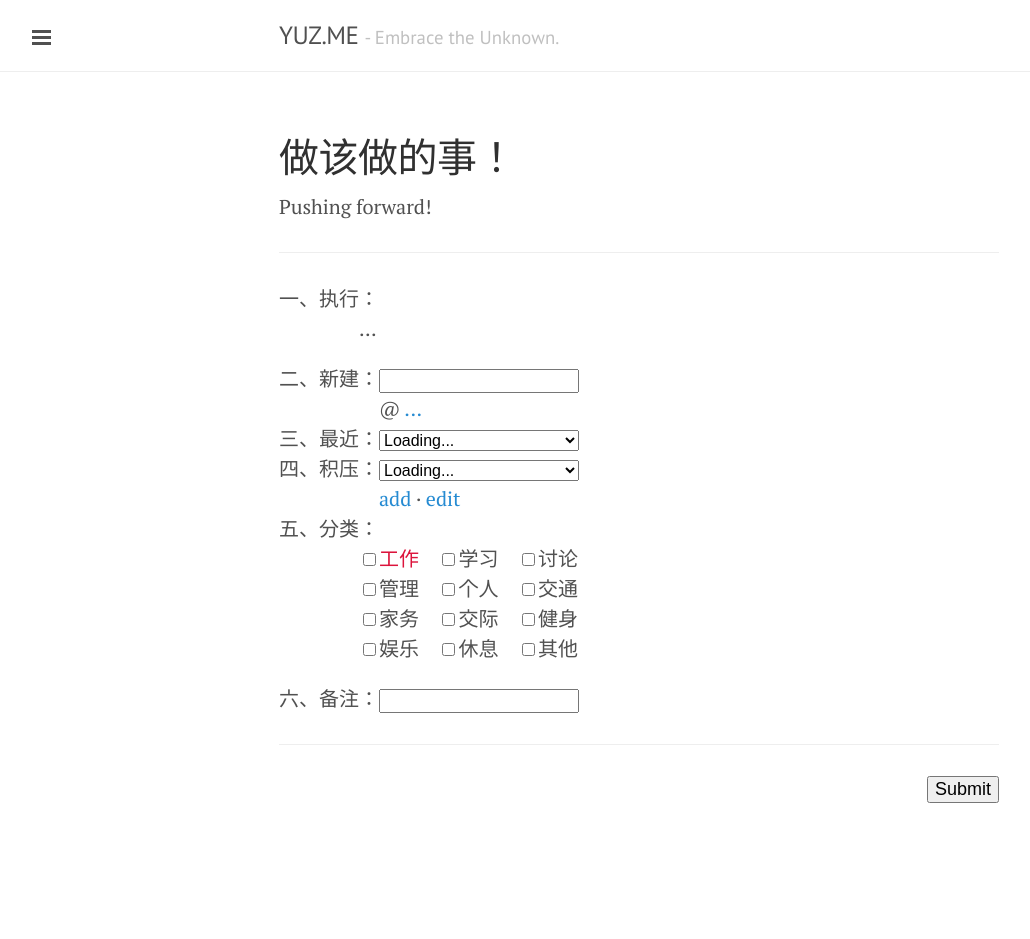
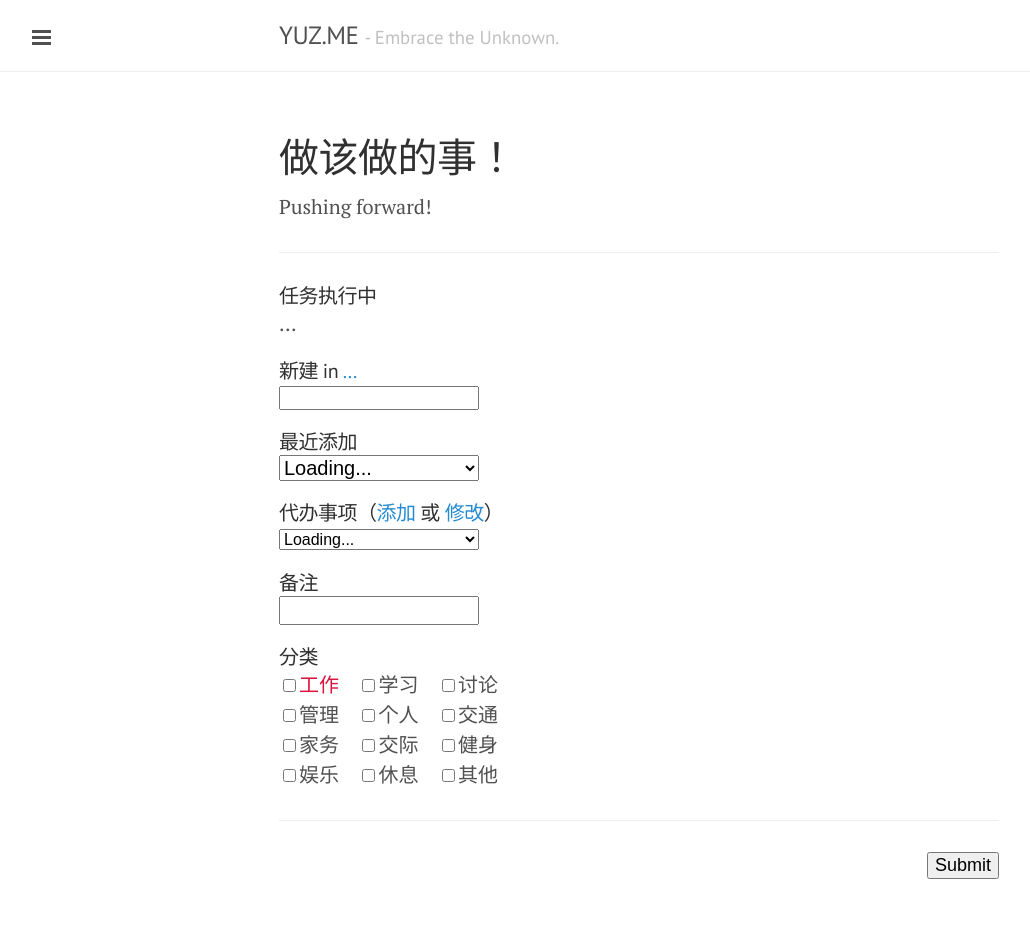
Before and after one commit to yusite/yuz.me, a Jekyll site: the page built from log.md, in a window 1280 px wide. Shown: the whole page, without its empty margins (1-1031 px from the left). Built offline with Jekyll 4.4.1, drawn with Linux system fonts in a browser that asks for light colours; Markdown is read by kramdown in place of the engine named in the settings; before the commit the page ends 900 px from its top, so only the background shows below that.

Commit message:
udpate log page

```diff
--- a/_sass/_custom.scss
+++ b/_sass/_custom.scss
@@ -7,3 +7,12 @@ table tbody tr.head td {
     margin-left: auto;
     margin-right: auto;
 }
+
+textarea, select, input[type="text"] {
+    width : 200px;
+    margin: 0;
+
+    -webkit-box-sizing: border-box; /* For legacy WebKit based browsers */
+     -moz-box-sizing: border-box; /* For all Gecko based browsers */
+          box-sizing: border-box;
+}
--- a/javascript/custom/log.js
+++ b/javascript/custom/log.js
@@ -6,10 +6,10 @@
         var content = createDoing(data.doing);
         var idName = 'log';
         document.getElementById(idName).innerHTML = content;
-        content = createSelect(data.recent, 'create', 200);
+        content = createSelect(data.recent, 'create');
         idName = 'recent';
         document.getElementById(idName).innerHTML = content;
-        content = createSelect(data.todo, 'todo', 200);
+        content = createSelect(data.todo, 'todo');
         idName = 'todo';
         document.getElementById(idName).innerHTML = content;
         content = outputLocation(data.place);
@@ -20,7 +20,7 @@
     var createDoing = function( jsonarray ) {
         var i, output = [];
         for (i = 0; i < jsonarray.length; i++) {
-            output.push('<li><input type="checkbox" name="preserve" value="');
+            output.push('<input type="checkbox" name="preserve" value="');
             output.push(jsonarray[i]);
             output.push('" id="');
             output.push(i);
@@ -30,19 +30,14 @@
             output.push('">');
             output.push(jsonarray[i]);
             output.push('</label>');
-            output.push('</li>');
+            output.push('<br>');
         }
         var outputString = output.join("");
         return outputString;
     };
     // create recent output
-    var createSelect = function( jsonarray, name, width ) {
+    var createSelect = function( jsonarray, name ) {
         var i, output = [];
-        output.push('<select name="');
-        output.push(name);
-        output.push('" style="font-size:16px;-webkit-appearance: none;width:');
-        output.push(width);
-        output.push('px;">');
         output.push('<option selected value="">请选择</option>');
         for (i = 0; i < jsonarray.length; i++) {
             output.push('<option value="');
@@ -51,7 +46,6 @@
             output.push(jsonarray[i]);
             output.push('</option>');
         }
-        output.push('</select>');
         var outputString = output.join("");
         return outputString;
     };
--- a/log.md
+++ b/log.md
@@ -12,52 +12,53 @@ Pushing forward!
 
 <form action="https://script.google.com/macros/s/AKfycbxRYZQtTQ3qBQtxU5Q1iMV9_hlgvgALyTyID42IUNfDouFsajfN/exec" method="GET">
 
-<ol style="list-style-type: cjk-ideographic;">
-    <li>执行：
-        <ol id="log" style="list-style:none;">
-            <li>...</li>
-        </ol>
-    </li>
+<h4 style="margin-bottom:0px;">任务执行中</h4>
+<div id="log">...</div>
 
-    <li>新建：<input type="text" name="create" style="font-size:16px;width:200px;">
-    <br>　　　@ <a href="https://docs.google.com/a/yuz.me/spreadsheets/d/1k6HhhgqxFaCh5VRzfqmkuODzh59lUI7TUpEEzhWUsLw/edit#gid=669333296" id="place">...</a> <span style="color:red;" id="test2"></span>
-    </li>
+<h4>新建 in
+<a href="https://docs.google.com/a/yuz.me/spreadsheets/d/1k6HhhgqxFaCh5VRzfqmkuODzh59lUI7TUpEEzhWUsLw/edit#gid=669333296" id="place">...</a> <span style="color:red;" id="test2"></span>
+<br>
+<input type="text" name="create" style="font-size:16px;">
+</h4>
 
-    <li>最近：<span id="recent"><select name="create" style="font-size:16px;width:200px;"><option selected value="">Loading...</option></select></span>
-    </li>
+<h4>最近添加
+<br>
+<select name="create" id="recent" style="font-size:20px;">
+<option selected value="">Loading...</option>
+</select>
+</h4>
 
-    <li>积压：<span id="todo"><select name="todo" style="font-size:16px;width:200px;"><option selected value="">Loading...</option></select>
-    </span><br>　　　<a href="http://yuz.me/task/">add</a> &middot; <a href="http://yuz.me/d/me/log/">edit</a>
-    </li>
+<h4>代办事项（<a href="http://yuz.me/task/">添加</a> 或 <a href="http://yuz.me/d/me/log/">修改</a>）
+<br>
+<select name="todo" id="todo" style="font-size:16px;">
+<option selected value="">Loading...</option>
+</select>
+</h4>
 
-    <li>分类：<span style="color:red;" id="test"></span>
-        <ul style="list-style:none;">
-            <li>
-                <input type="checkbox" id ="a1" name="category" value="工作"><label for="a1" style="color:Crimson;">工作</label>&nbsp;&nbsp;&nbsp;
-                <input type="checkbox" id ="a2" name="category" value="学习"><label for="a2">学习</label>&nbsp;&nbsp;&nbsp;
-                <input type="checkbox" id ="a3" name="category" value="讨论"><label for="a3">讨论</label>
-            </li>
-            <li>
-                <input type="checkbox" id ="a4" name="category" value="管理"><label for="a4">管理</label>&nbsp;&nbsp;&nbsp;
-                <input type="checkbox" id ="a5" name="category" value="个人"><label for="a5">个人</label>&nbsp;&nbsp;&nbsp;
-                <input type="checkbox" id ="a6" name="category" value="交通"><label for="a6">交通</label>
-            </li>
-            <li>
-                <input type="checkbox" id ="a7" name="category" value="家务"><label for="a7">家务</label>&nbsp;&nbsp;&nbsp;
-                <input type="checkbox" id ="a8" name="category" value="交际"><label for="a8">交际</label>&nbsp;&nbsp;&nbsp;
-                <input type="checkbox" id ="a9" name="category" value="健身"><label for="a9">健身</label>
-            </li>
-            <li>
-                <input type="checkbox" id ="A1" name="category" value="娱乐"><label for="A1">娱乐</label>&nbsp;&nbsp;&nbsp;
-                <input type="checkbox" id ="A2" name="category" value="休息"><label for="A2">休息</label>&nbsp;&nbsp;&nbsp;
-                <input type="checkbox" id ="A3" name="category" value="其他"><label for="A3">其他</label>
-            </li>
-        </ul>
-    </li>
+<h4>备注
+<br>
+<input type="text" name="comment" style="font-size:20px;">
+</h4>
 
-    <li>备注：<input type="text" name="comment" style="font-size:16px;width:200px;">
-    </li>
-</ol>
+<h4 style="margin-bottom:0px;">
+分类 <span style="color:red;" id="test"></span></h4>
+<div>
+<input type="checkbox" id ="a1" name="category" value="工作"><label for="a1" style="color:Crimson;">工作</label>&nbsp;&nbsp;&nbsp;
+<input type="checkbox" id ="a2" name="category" value="学习"><label for="a2">学习</label>&nbsp;&nbsp;&nbsp;
+<input type="checkbox" id ="a3" name="category" value="讨论"><label for="a3">讨论</label>
+<br>
+<input type="checkbox" id ="a4" name="category" value="管理"><label for="a4">管理</label>&nbsp;&nbsp;&nbsp;
+<input type="checkbox" id ="a5" name="category" value="个人"><label for="a5">个人</label>&nbsp;&nbsp;&nbsp;
+<input type="checkbox" id ="a6" name="category" value="交通"><label for="a6">交通</label>
+<br>
+<input type="checkbox" id ="a7" name="category" value="家务"><label for="a7">家务</label>&nbsp;&nbsp;&nbsp;
+<input type="checkbox" id ="a8" name="category" value="交际"><label for="a8">交际</label>&nbsp;&nbsp;&nbsp;
+<input type="checkbox" id ="a9" name="category" value="健身"><label for="a9">健身</label>
+<br>
+<input type="checkbox" id ="A1" name="category" value="娱乐"><label for="A1">娱乐</label>&nbsp;&nbsp;&nbsp;
+<input type="checkbox" id ="A2" name="category" value="休息"><label for="A2">休息</label>&nbsp;&nbsp;&nbsp;
+<input type="checkbox" id ="A3" name="category" value="其他"><label for="A3">其他</label>
+</div>
 
 <hr>
 
```
